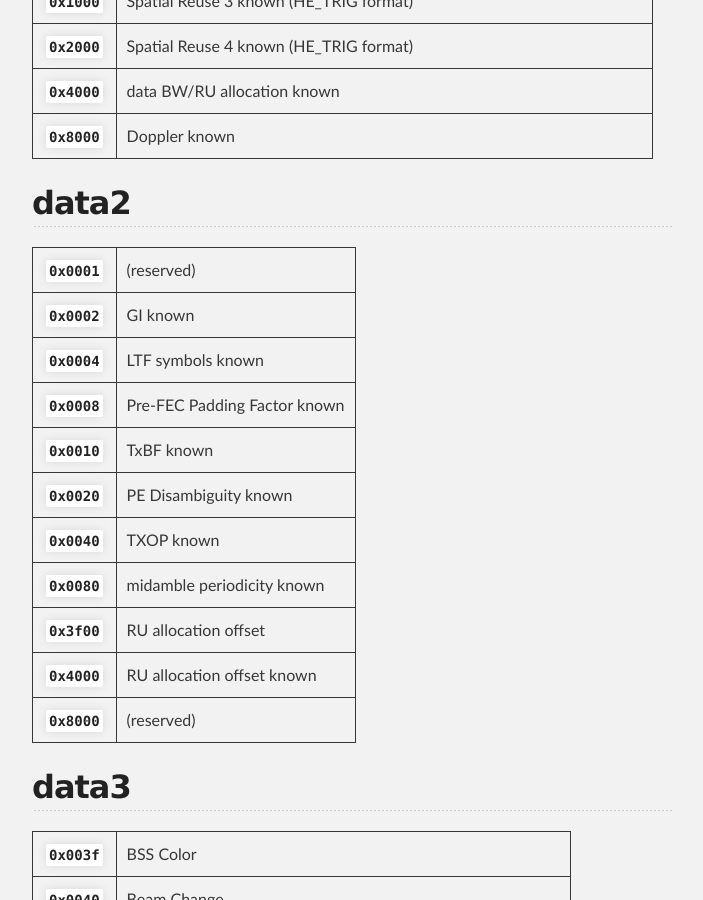
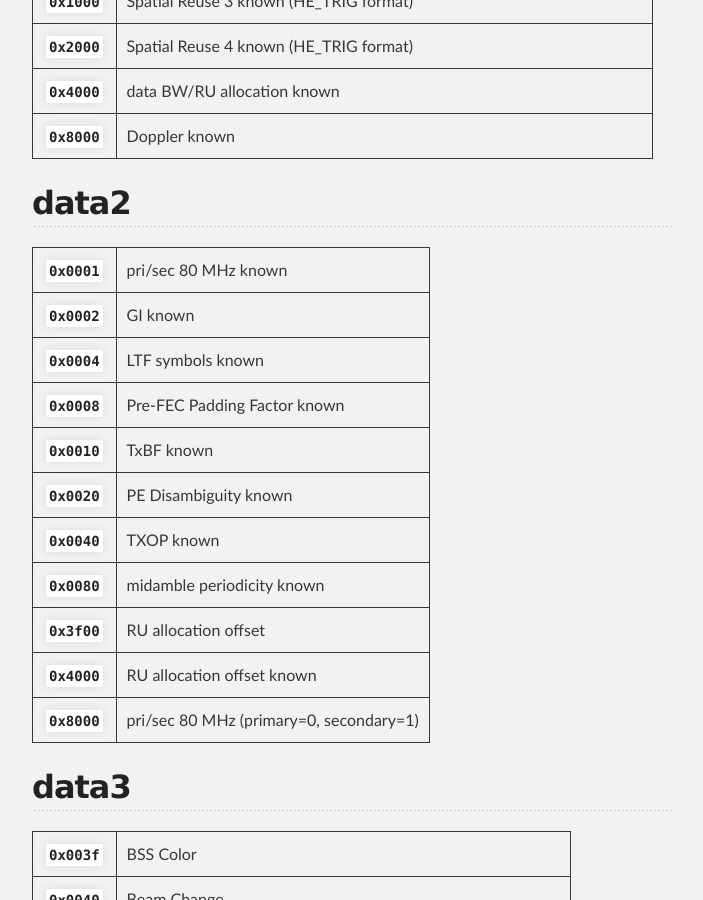
Before and after one commit to radiotap/radiotap.github.io, a Jekyll site: the page built from fields/HE.md, in a window 1280 px wide and 900 px high, scrolled down 1520 px. Shown: the whole window, without its empty margins (288-991 px from the left). Built offline with Jekyll 4.4.1, drawn with Linux system fonts in a browser that asks for light colours.

Commit message:
HE: add primary/secondary 80 MHz bit

```diff
--- a/fields/HE.md
+++ b/fields/HE.md
@@ -55,7 +55,7 @@ radiotap capture.
 
 ## data2
 
-| **`0x0001`** | (reserved) |
+| **`0x0001`** | pri/sec 80 MHz known |
 | **`0x0002`** | GI known |
 | **`0x0004`** | LTF symbols known |
 | **`0x0008`** | Pre-FEC Padding Factor known |
@@ -65,7 +65,7 @@ radiotap capture.
 | **`0x0080`** | midamble periodicity known |
 | **`0x3f00`** | RU allocation offset |
 | **`0x4000`** | RU allocation offset known |
-| **`0x8000`** | (reserved) |
+| **`0x8000`** | pri/sec 80 MHz (primary=0, secondary=1) |
 
 ## data3
 
```
